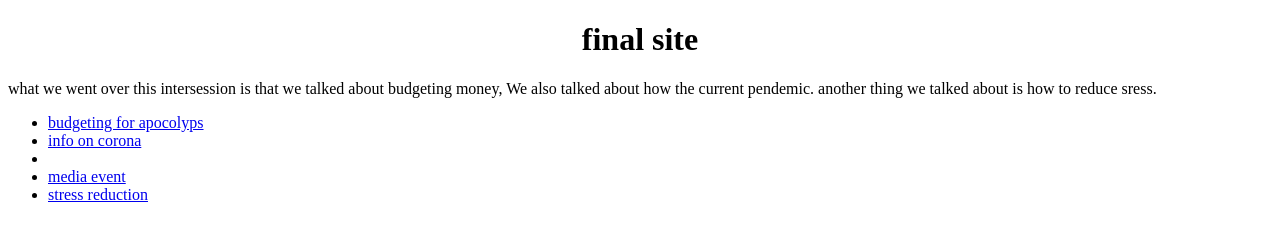
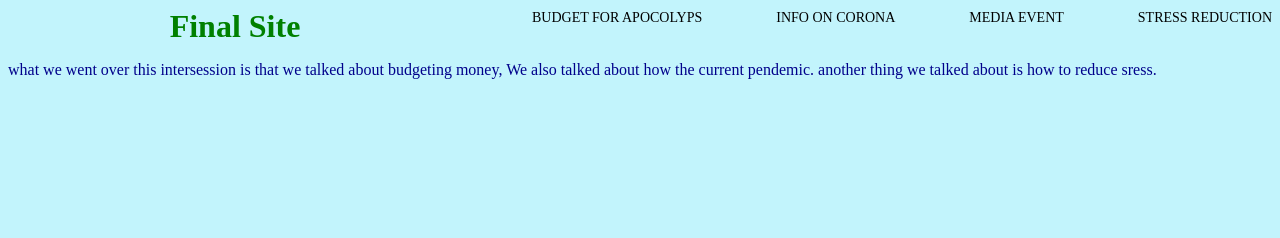
Before and after one commit to lstavosky/final-site, a plain HTML site: page index.html in a window 1280 px wide. Drawn offline with Linux system fonts and the light colour scheme.

Commit message:
code and added css

```diff
--- a/index.html
+++ b/index.html
@@ -1,25 +1,26 @@
 <!DOCTYPE html>
 <html>
-
-<head>
-	<meta charset="utf-8">
-	<meta name="viewport" content="width=device-width
- <link href=" style.css " rel="stylesheet ">
- <h1>final site</h1>
+  <head>
+	  <meta charset="utf-8">
+	  <meta name="viewport" content="width=device-width">
+    <nav>
+      <ul>
+        <li><a href="https://budget-for-apocolyps--lstavosky.repl.co ">Budget For Apocolyps </a></li>
+        <li><a href="https://lstavosky.github.io/-information-on-the-coronavirus/">Info On Corona </a></li>
+        <li> <a href=" https://lstavosky.github.io/media-event/ "> Media Event</a></li>
+      <li> <a href=" https://lstavosky.github.io/stress-reduction/">Stress Reduction</a></li>
+      </ul>
+    </nav>
+    <title>compilation</title>
+    <link href="style.css" rel="stylesheet" type="text/css" >
+    <h1 id="pages2">Final Site</h1>
   </head>
   <body>
+    <div id="writtings">
     <p>
       what we went over this intersession is that we talked about budgeting money, We also talked about how the current pendemic. another thing we talked about is how to reduce sress.
-      </p>
-    <nav>
-      <ul>
-    <li><a href="https://budget-for-apocolyps--lstavosky.repl.co ">budgeting for apocolyps </a></li>
-    <li><a href="https://lstavosky.github.io/-information-on-the-coronavirus/ ">info on corona </a></li>
-    <li><a href="  https://lstavosky.github.io/media-event/"> </a></li>
-    <li><a href=" "> media event</a></li>
-    <li><a href=" https://lstavosky.github.io/stress-reduction/"> stress reduction</a></li>
-    </ul>
-    </nav>
+    </p>
+   </div>
   </body>
   <style>
     h1 {
--- a/style.css
+++ b/style.css
@@ -1,24 +1,45 @@
+body{
+  background-color:#c2f4fc
+}
 h1 {
 font: 90px;
-color: black;
-text-align: center ;
+color: green;
+text-allign: center;
 text-decoration: none;
+margin:0;
+padding:0;
+
 }
- nav  {
-  float:right;
+#pages2 {
+color:green;
+
+}
+#writings{
+  color:green;
+  font-family: 'Times New Roman', Times, serif;
+font: 50px
+}
+body{
+  color:darkblue
+}
+nav{
+  float: right
 }
 nav ul{
-margin:0
-padding:0%
-list-style:none
+  margin:0;
+  padding:0;
+  list-style: none;
 }
 nav li{
-  display:inline-block;
-  margin-left:70px;
-  position:relative;
+  display: inline-block;
+  margin-left: 70px;
+  position: relative;
+}
 nav a{
   color: black;
   text-decoration: none;
   text-transform: uppercase;
-  font-size:14px
+  font-size:14px}
+nav a:hover{
+color: #e3b719
 }
```
